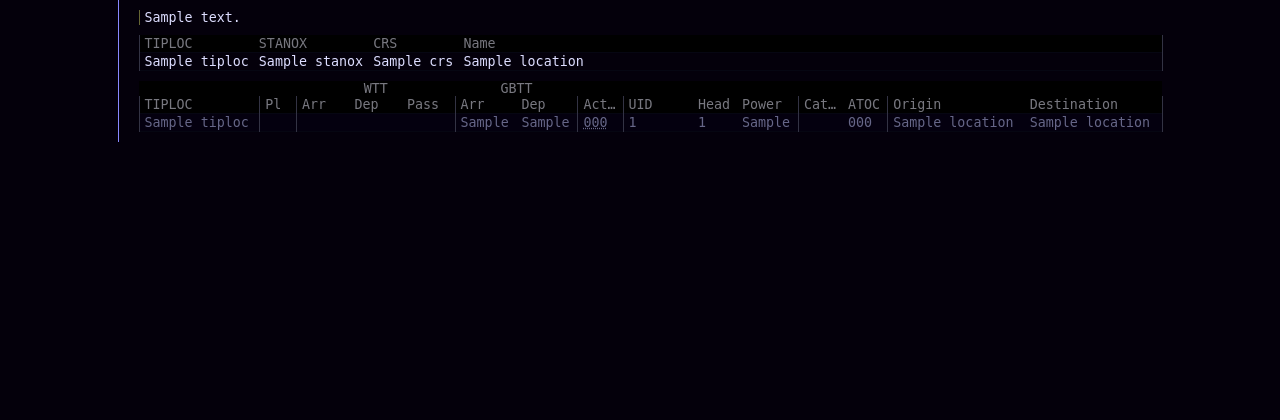
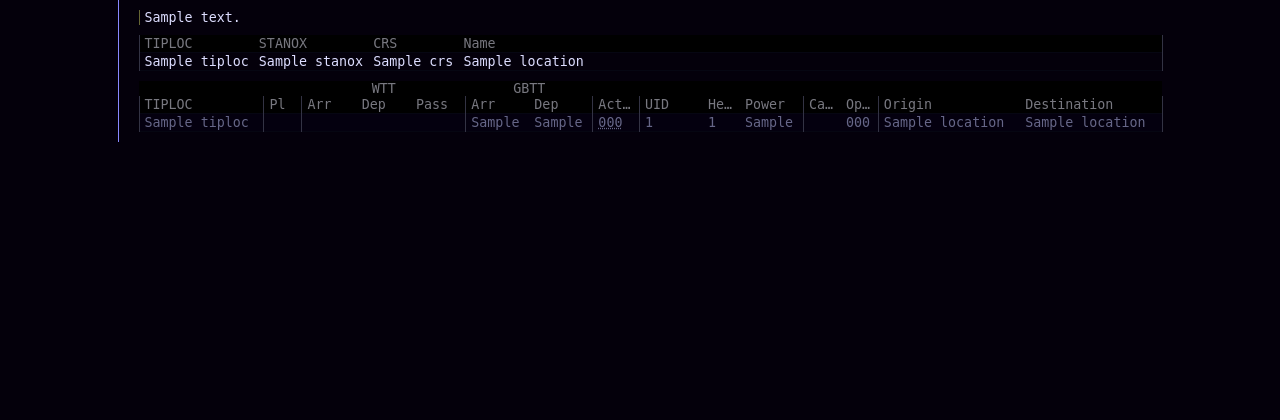
Before and after one commit to EvelynSubarrow/Eagle, a Flask app: template templates/location.html in a window 1280 px wide. Shown: the top 420 px of the page. Run offline with Flask 2, Linux system fonts and the light colour scheme; the template is opened without the code that fills it: most values are stand-ins (such as "Sample title", 1, 10 or a date in 2020); parts of the project's set-up code (start-up, migrations or seed data) failed here and were passed over.

Commit message:
Slight styling improvement

```diff
--- a/static/style.css
+++ b/static/style.css
@@ -121,7 +121,7 @@ td,th
 th{
     font-style:     normal;
     font-weight:    lighter;
-    max-width: 4ch;
+    max-width: 3ch;
     overflow: hidden;
     text-overflow: ellipsis;
 }
@@ -166,7 +166,7 @@ tr:first-child
 }
 
 /* Outline table */
-.uid      { min-width: 7ch;  }
+.uid      { min-width: 6ch;  }
 .stp      { width: 3ch;  }
 .operator { width: 100%; }
 
--- a/templates/location.html
+++ b/templates/location.html
@@ -43,7 +43,7 @@
                     <th>Head</th>
                     <th class="borderright">Power</th>
                     <th class="borderleft">Category</th>
-                    <th>ATOC</th>
+                    <th>Operator</th>
                     <th class="borderleft">Origin</th>
                     <th class="borderright">Destination</th>
                 </tr>
```
